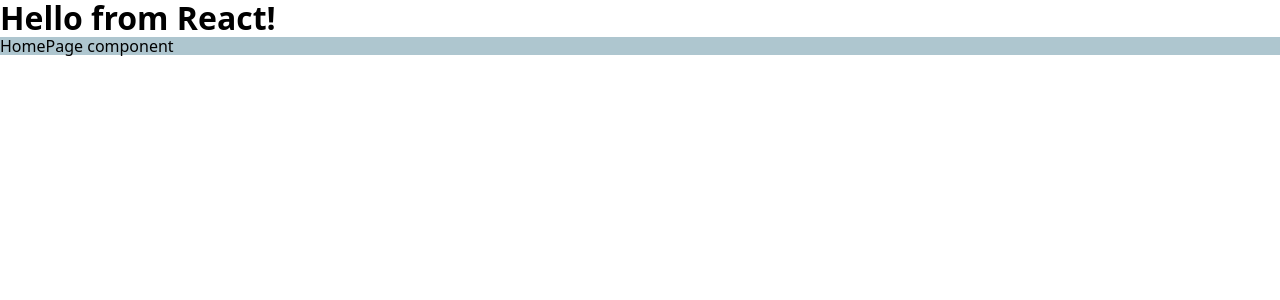
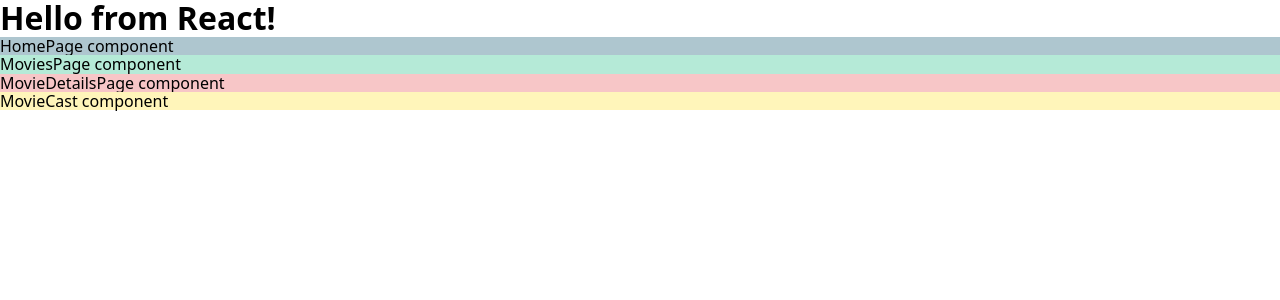
Before and after one commit to PushEaxVK/goit-react-hw-05, a React (Vite) app: page / in a window 1280 px wide. Shown: the top 300 px of the page. Built offline with nearby package versions, Linux system fonts and the light colour scheme.

Commit message:
test include modules

```diff
--- a/src/App.jsx
+++ b/src/App.jsx
@@ -4,7 +4,9 @@ import toast, { Toaster } from 'react-hot-toast';
 
 const HomePage = lazy(() => import('./pages/HomePage/HomePage'));
 const MoviesPage = lazy(() => import('./pages/MoviesPage/MoviesPage'));
-const MovieDetailsPage = lazy(() => import('./pages/MovieDetailsPage/MovieDetailsPage'));
+const MovieDetailsPage = lazy(() =>
+  import('./pages/MovieDetailsPage/MovieDetailsPage')
+);
 const MovieCast = lazy(() => import('./components/MovieCast/MovieCast'));
 
 function App() {
@@ -13,6 +15,9 @@ function App() {
       <div className={css.app}>
         <h1>Hello from React!</h1>
         <HomePage />
+        <MoviesPage />
+        <MovieDetailsPage />
+        <MovieCast />
         <Toaster position="bottom-right" />
       </div>
     </Suspense>
```
